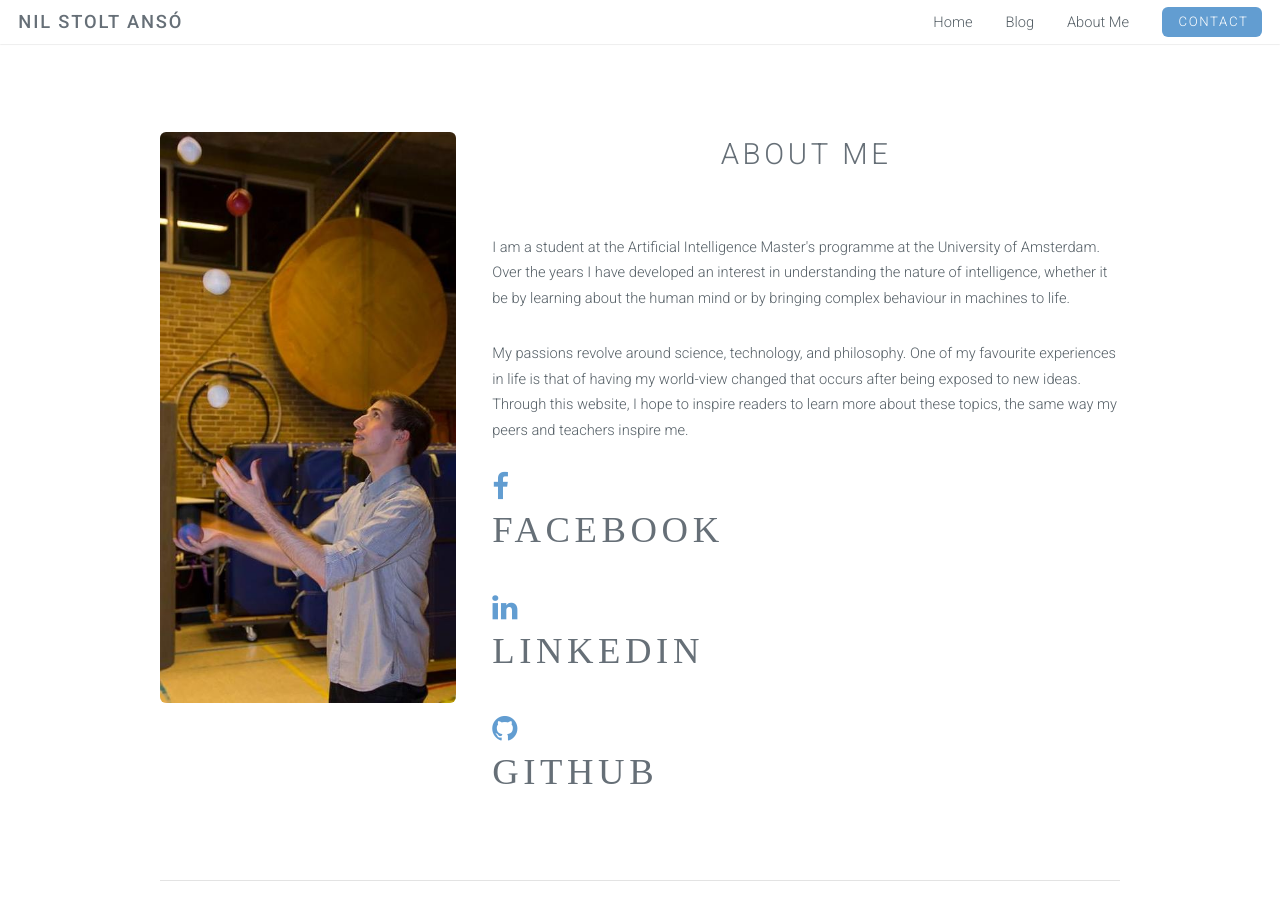
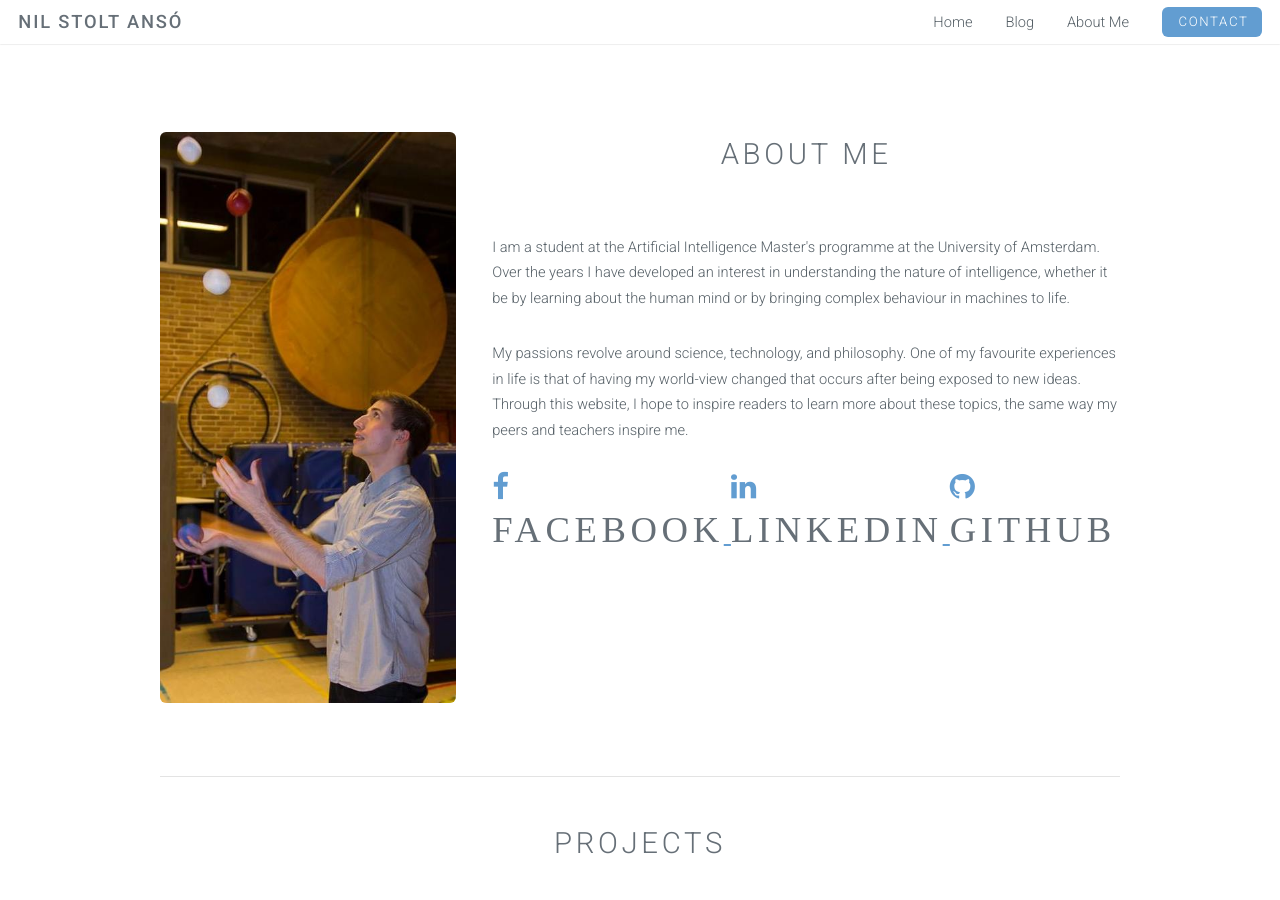
Before and after one commit to NILOIDE/NILOIDE.github.io, a Jekyll site: the page built from About-Me.html, in a window 1280 px wide and 900 px high. Built offline with Jekyll 4.4.1, drawn with Linux system fonts in a browser that asks for light colours.

```diff
--- a/About-Me.html
+++ b/About-Me.html
@@ -28,7 +28,6 @@
                     </a>
                 </span>
                 {% endif %}
-                <div class="1u">
                 {% if site.linkedin_username %}
                 <span style="font-size: 2em;">
                     <a href="https://linkedin.com/in/{{ site.linkedin_username }}">
@@ -38,8 +37,6 @@
                     </a>
                 </span>
                 {% endif %}
-                </div>
-                <div class="1u">
                 {% if site.github_username %}
                 <span style="font-size: 2em; color: Salmon;">
                     <a href="https://github.com/{{ site.github_username }}">
@@ -49,7 +46,6 @@
                     </a>
                 </span>
                 {% endif %}
-                </div>
             </div>
         </div>
     </div>
```
